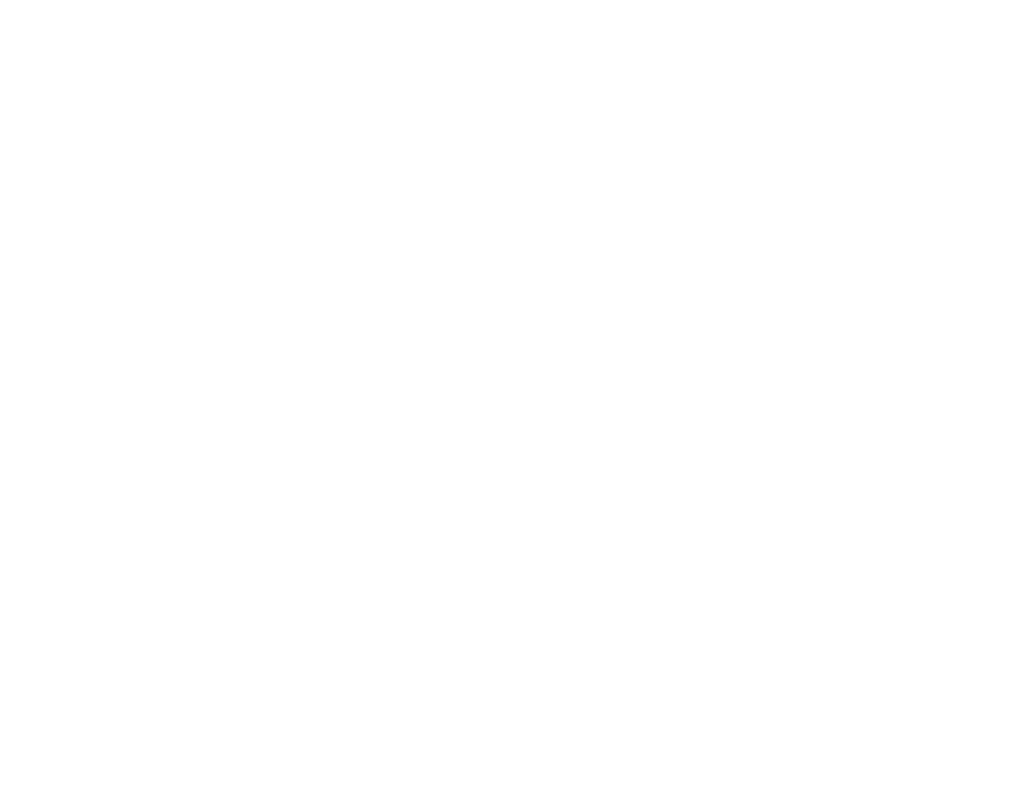
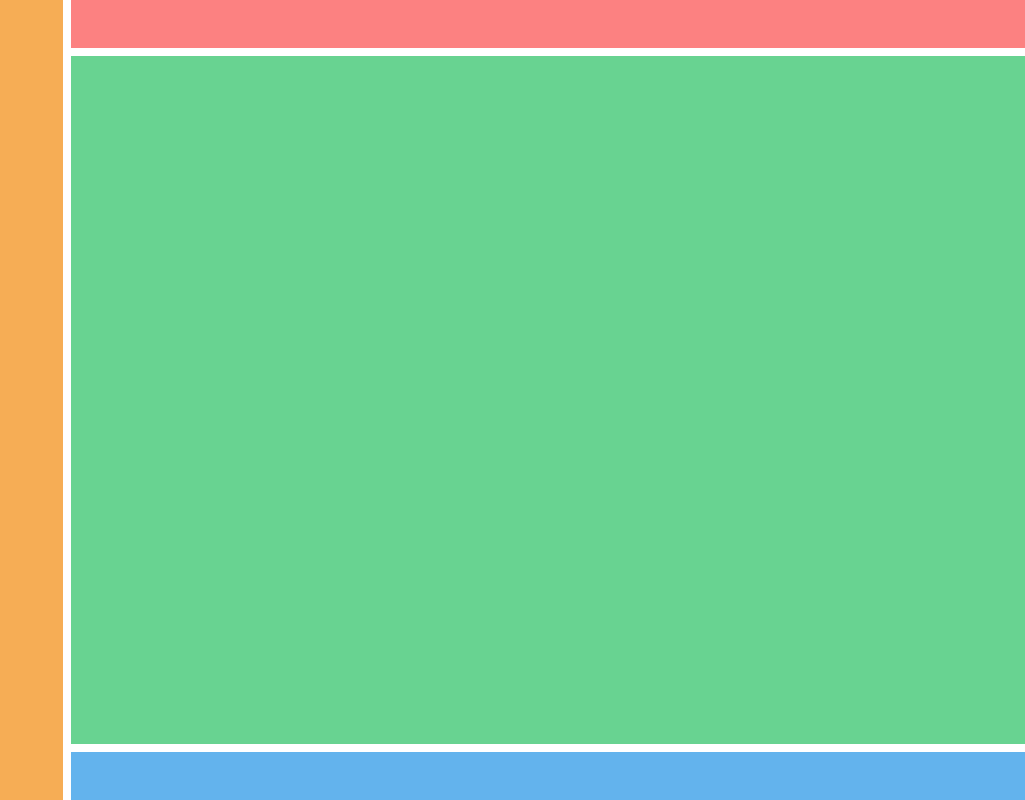
Before and after one commit to wllmsawi/PSS-FE, a React (Vite) app in the folder pss/: page /admin in a window 1280 px wide. Before the commit this address had no page. Shown: the whole page, without its empty margins (255-1280 px from the left). Built offline with nearby package versions, Linux system fonts and the light colour scheme.

Commit message:
Update grid

```diff
--- a/pss/src/App.tsx
+++ b/pss/src/App.tsx
@@ -1,13 +1,19 @@
 import { Routes, Route } from "react-router-dom";
 import Home from "./pages/Home";
 import Transaction from "./pages/Transaction";
+import { AdminView } from "./pages/AdminView";
 
 function App() {
   return (
-  <Routes>
-    <Route path="/" element={<Home/>} />
-    <Route path="/transaction" element={<Transaction/>}/>
-  </Routes>);
+    <Routes>
+      <Route path="/" element={<Home />} />
+      <Route
+        path="/transaction"
+        element={<Transaction />}
+      />
+      <Route path="/admin" element={<AdminView />} />
+    </Routes>
+  );
 }
 
 export default App;
--- a/pss/src/pages/AdminView/index.tsx
+++ b/pss/src/pages/AdminView/index.tsx
@@ -0,0 +1,22 @@
+import { Box, Grid, GridItem } from "@chakra-ui/react";
+
+export const AdminView = () => {
+  return (
+    <Grid
+      templateAreas={`
+        "nav header"
+        "nav main"
+        "nav footer"`}
+      gridTemplateColumns={"1fr 3fr"}
+      gridTemplateRows={"3em 1fr 3em"}
+      minH={"100vh"}
+      maxW={"100vw"}
+      gap={".5em"}
+    >
+      <GridItem bg={"orange.300"} area={"nav"}></GridItem>
+      <GridItem bg={"red.300"} area={"header"}></GridItem>
+      <GridItem bg={"green.300"} area={"main"}></GridItem>
+      <GridItem bg={"blue.300"} area={"footer"}></GridItem>
+    </Grid>
+  );
+};
```
